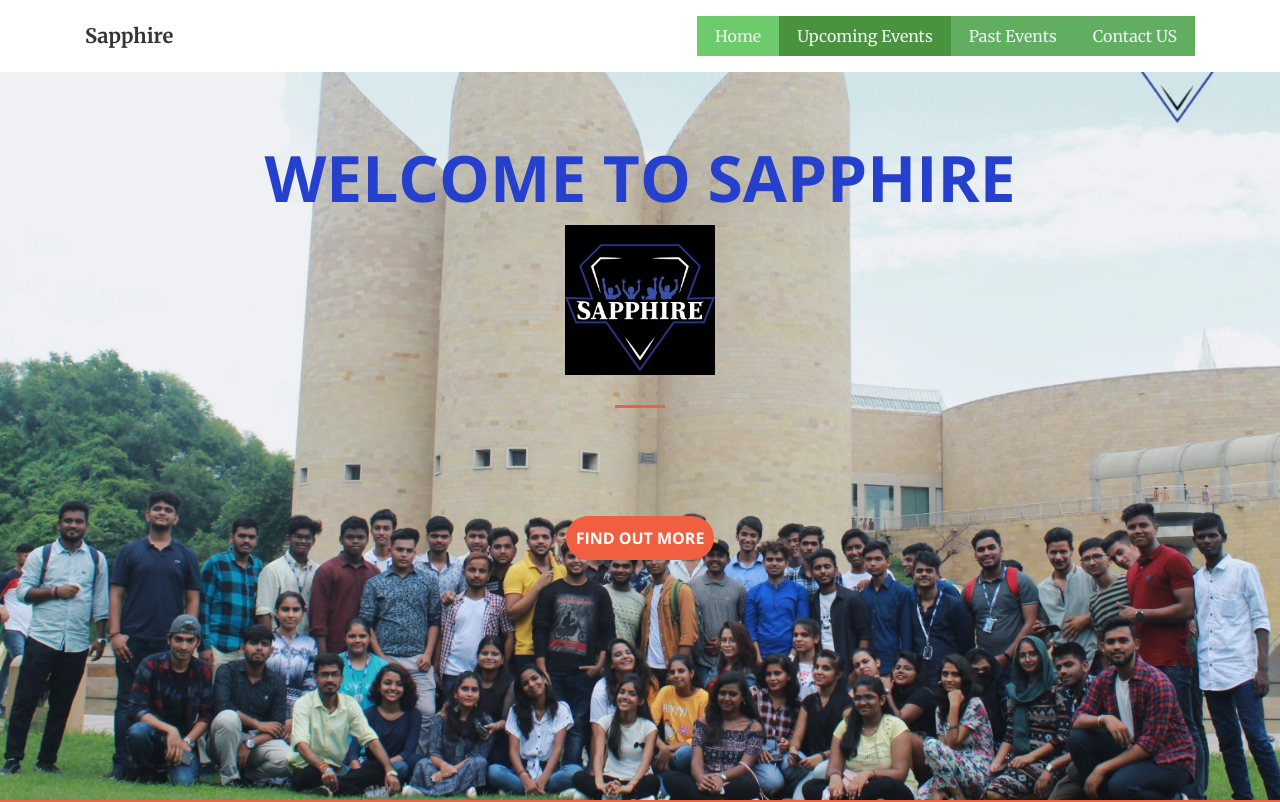
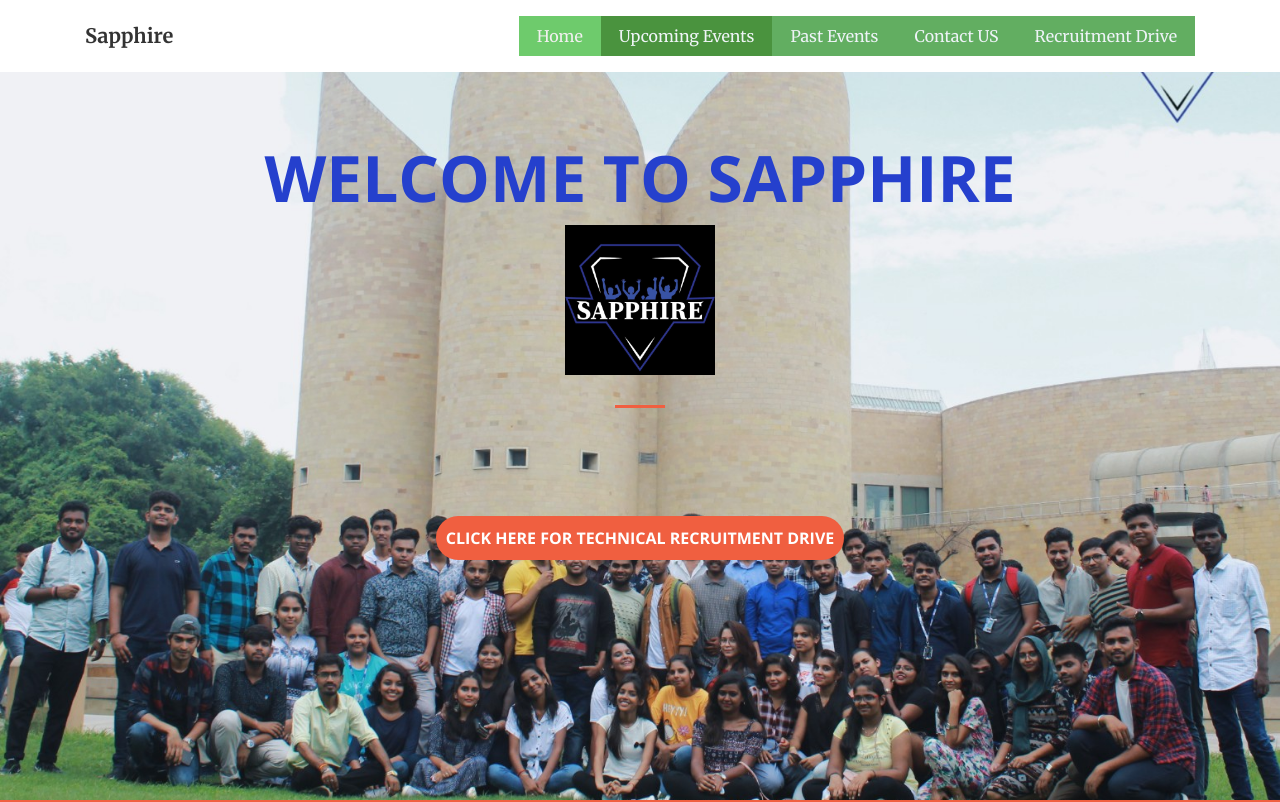
Before and after one commit to bishwjeet7/home, a plain HTML site: page index.html in a window 1280 px wide. Shown: the top 802 px of the page. Drawn offline with nearby package versions, Linux system fonts and the light colour scheme.

Commit message:
Adding technical recruitement drive

```diff
--- a/index.html
+++ b/index.html
@@ -29,6 +29,8 @@
                         <li class="nav-item" role="presentation"><a class="nav-link" href="#upcoming_events" style="background-color: #4a933e;color: rgb(240,245,248);">Upcoming Events</a></li>
                         <li class="nav-item" role="presentation"><a class="nav-link" href="#past_events" style="background-color: #62ae61;color: rgb(238,243,247);">Past Events</a></li>
                         <li class="nav-item" role="presentation"><a class="nav-link" href="#contact" style="background-color: #62ae61;color: rgb(238,243,247);">Contact US</a></li>
+                        <li class="nav-item" role="presentation"><a class="nav-link" href="https://debasisjana.typeform.com/to/MkDngp" style="background-color: #62ae61;color: rgb(238,243,247);">Recruitment Drive</a></li>
+
                     </ul>
                 </div>
             </div>
@@ -41,7 +43,8 @@
                 </div>
             </div>
             <div class="col-lg-8 mx-auto">
-                <p class="text-faded mb-5" style="color: #0b050b;"><br></p><a class="btn btn-primary btn-xl js-scroll-trigger" role="button" href="#services" style="padding: 10px 10px;margin: 100px;">Find Out More</a></div>
+                <p class="text-faded mb-5" style="color: #0b050b;"><br></p><a class="btn btn-primary btn-xl js-scroll-trigger" role="button" href="https://debasisjana.typeform.com/to/MkDngp" style="padding: 10px 10px;margin: 100px;">CLick Here for Technical Recruitment Drive</a></div>
+
         </div>
     </header>
     <section id="about" class="bg-primary">
```
